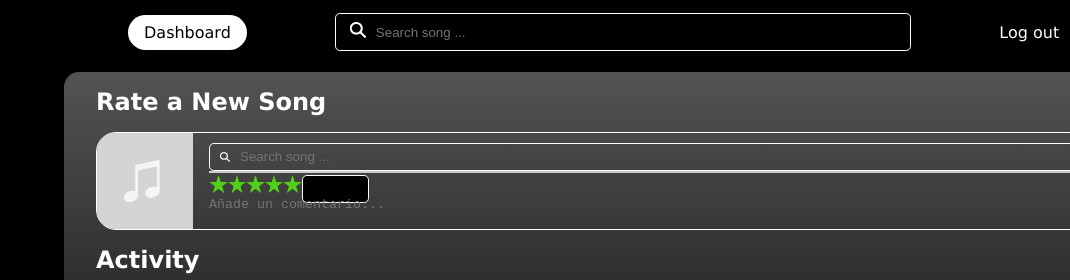
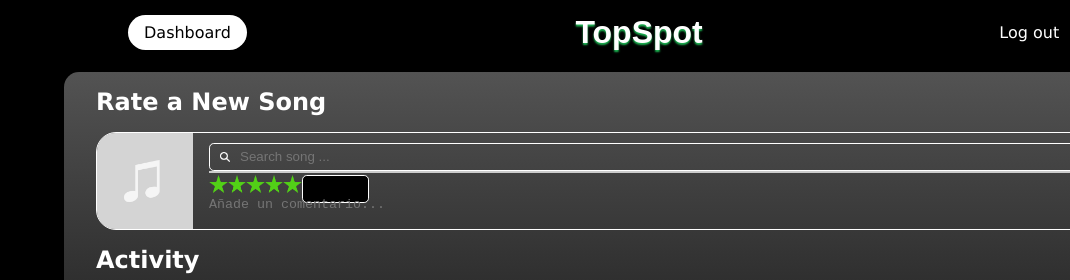
Before and after one commit to LizetCh/TopSpot, a website: page templates/dashboard.html in a window 1280 px wide. Shown: the top 280 px of the page, 0-1070 px from the left. Drawn offline with Linux system fonts and the light colour scheme; no server answers; sample sign-in values are in the browser's storage.

Commit message:
updated navbar

```diff
--- a/css/components.css
+++ b/css/components.css
@@ -21,6 +21,15 @@
     align-items: center;
 
   }
+    .navbar-container h1 {
+      color: var(--color-tertiary);
+      font-size: 2rem;
+      margin-left: 2rem;
+      flex-grow: 1;
+      text-align: center;
+      font-family: 'Poppins', sans-serif;
+      text-shadow: 0px 2px 2px var(--color-primary);
+    }
 
     .menu-bttn {
       background-color: transparent;
--- a/templates/dashboard.html
+++ b/templates/dashboard.html
@@ -31,9 +31,10 @@
         <a href="dashboard.html"><li class="nav-bttn" id="dashboard-bttn">Dashboard</li></a>
         <!--<a href="activity.html"><li class="nav-bttn" id="activity-bttn">My Activity</li></a>-->
       </div>
-      <li class="search-bar">
+      <h1>TopSpot</h1>
+      <!--<li class="search-bar">
         <input type="search" name="search" class="search-song-input" placeholder="Search song ...">
-      </li>
+      </li> -->
       <li class="nav-link"><a id="logoutBtn">Log out</a></li>
       <li class="nav-profile"><a href="profile.html"><img id="profile-pic" src="../img/user-placeholder.jpeg"></a></li>
     </ul>
```
Also changed, not shown: templates/songUploader.html (+4 -1 lines).
